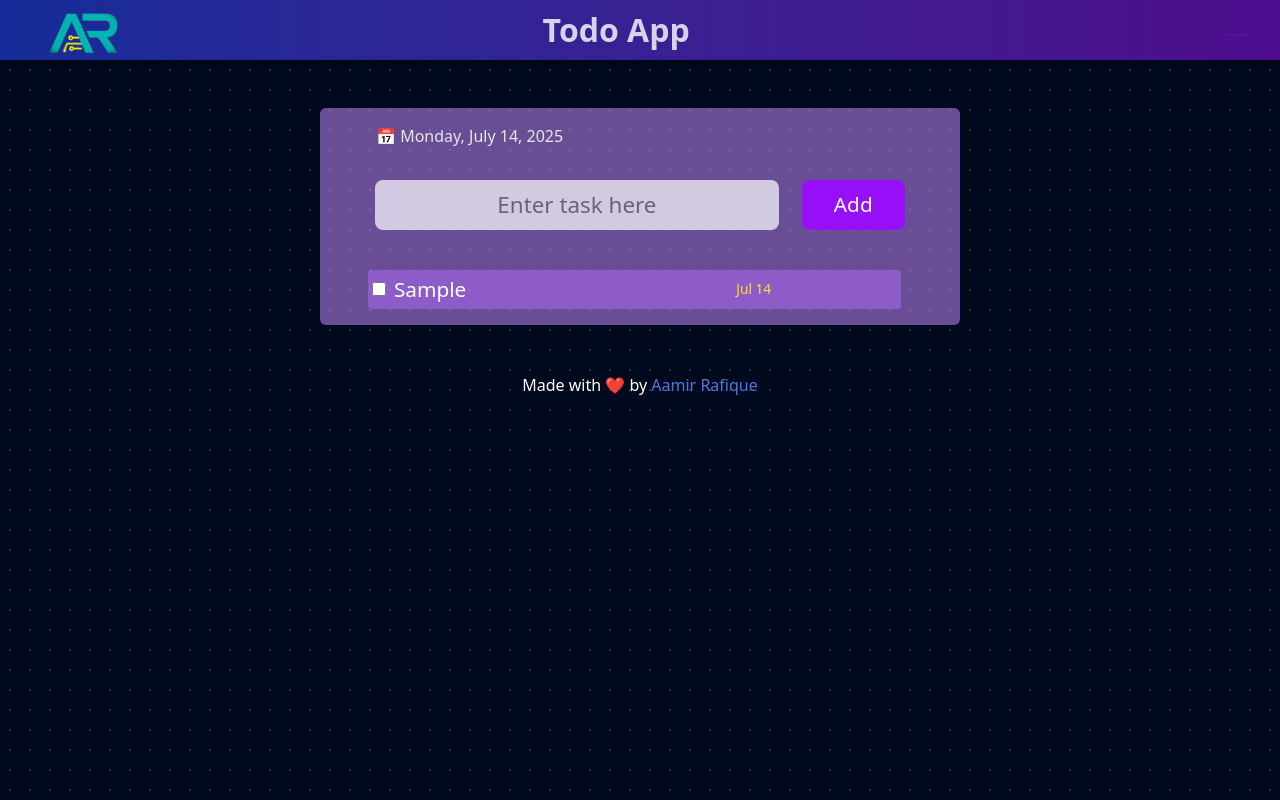
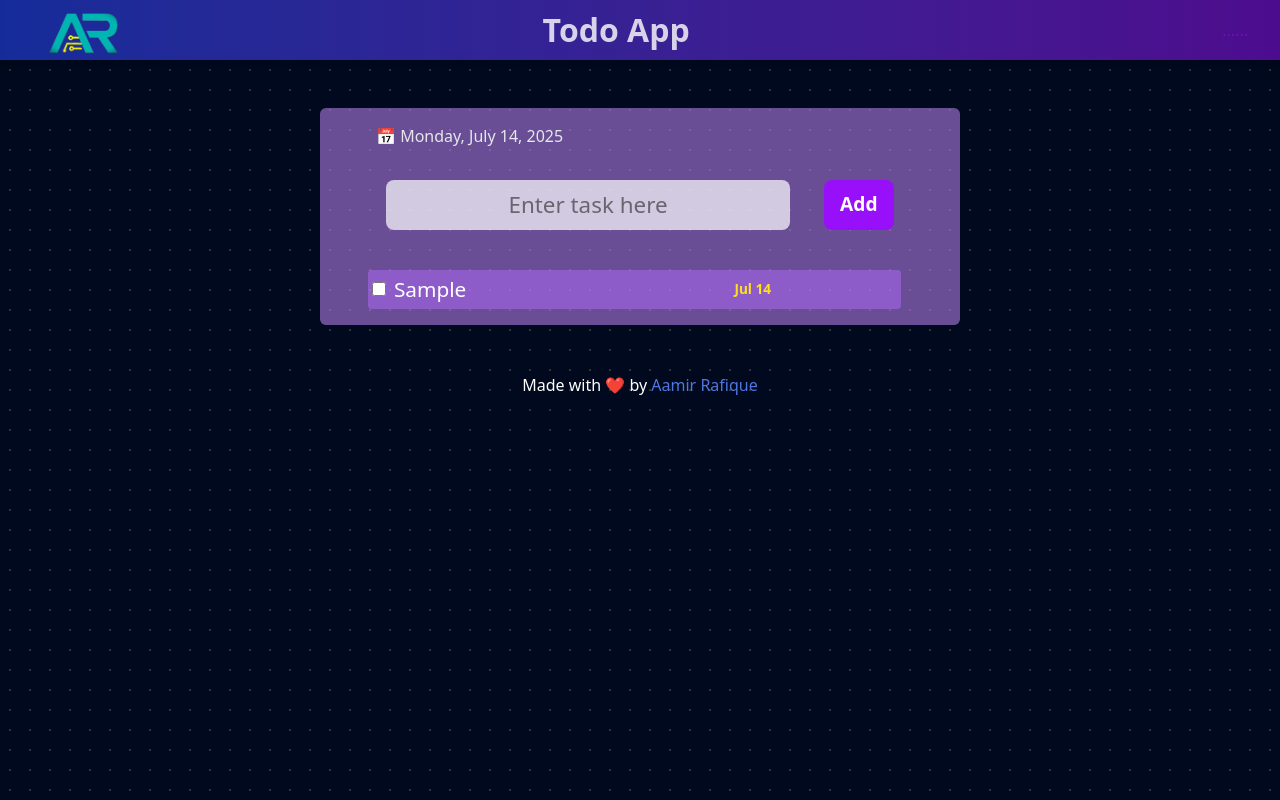
Before and after one commit to Aamir-Rafique/Todo-app-React, a React (Vite) app: page / in a window 1280 px wide. Both pictures are taken after typing "Sample" into the empty fields and a click on the button "Add". Built offline with nearby package versions, Linux system fonts and the light colour scheme; some icons are missing.

Commit message:
small tag i.e. task date and add/update task set to bold, task p tag set to break-words to prevent overflow of lengthy text and arrange it in multiple lines

```diff
--- a/src/components/Home.jsx
+++ b/src/components/Home.jsx
@@ -93,7 +93,7 @@ const Main = () => {
                         onChange={handleChange}
                         placeholder='Enter task here'
                         className='w-[70%] md:w-[70%]  text-center px-[0.5rem] py-[0.4rem] md:p-[0.5rem] text-[1rem] md:text-[1.4rem] bg-white/70 outline-none focus:ring-2   ring-blue-600  duration-200 rounded-[8px]' />
-                    <button className='rounded-[8px] px-[0.6rem] md:px-[2rem] py-[0.3rem] md:py-[0.5rem] text-[0.9rem] md:text-[1.3rem] cursor-pointer bg-purple-600 text-white hover:bg-purple-700 active:bg-purple-700 duration-150' type='submit' > {editId ? "Update" : "Add"} </button>
+                    <button className='rounded-[8px] px-[0.4rem] md:px-[1rem] py-[0.3rem] md:py-[0.5rem] text-[0.9rem] md:text-[1.2rem] cursor-pointer bg-purple-600 text-white font-bold hover:bg-purple-700 active:bg-purple-700 duration-150' type='submit' > {editId ? "Update" : "Add"} </button>
                 </form>
 
                 {/* only show these filter buttons when the any task is marked completed for the first time */}
@@ -115,7 +115,7 @@ const Main = () => {
                                         title={(todo.completed) ? "Unmark" : "Mark as done"}
                                     />
                                     <div className="flex items-center justify-between  w-[95%] ">
-                                        <p className="truncate text-white text-left text-[0.9rem] md:text-[1.3rem]" >{todo.text}</p><small className="text-[0.7rem]  md:text-[0.85rem] text-yellow-300" >{todo.date}</small>
+                                        <p className="w-[85%] text-white break-words text-left text-[0.9rem] -300 md:text-[1.3rem]" >{todo.text}</p><small className="text-[0.7rem] font-bold  md:text-[0.85rem] text-yellow-300" >{todo.date}</small>
                                     </div>
                                 </div>
                                 <div className="modify-tasks flex gap-[1rem] ml-2 md:gap-[2rem] mr-1 md:mr-4">
```
